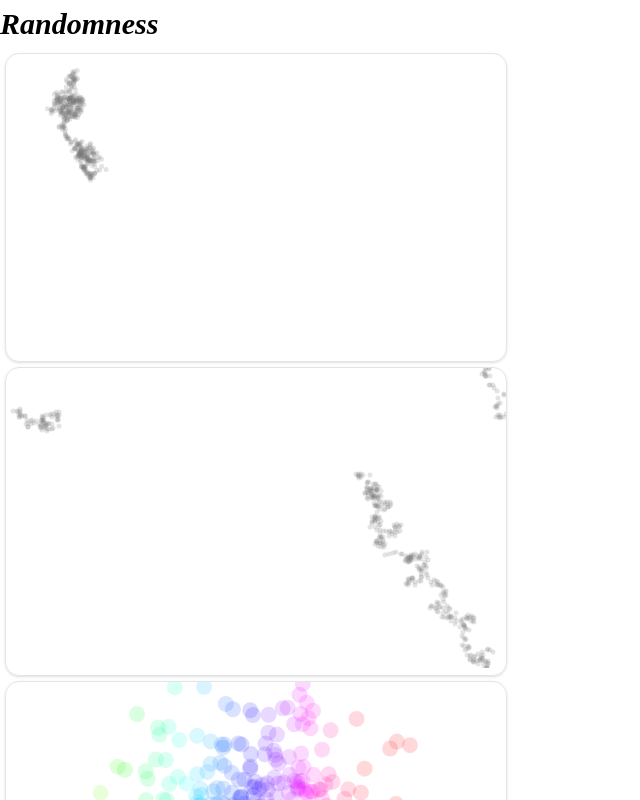
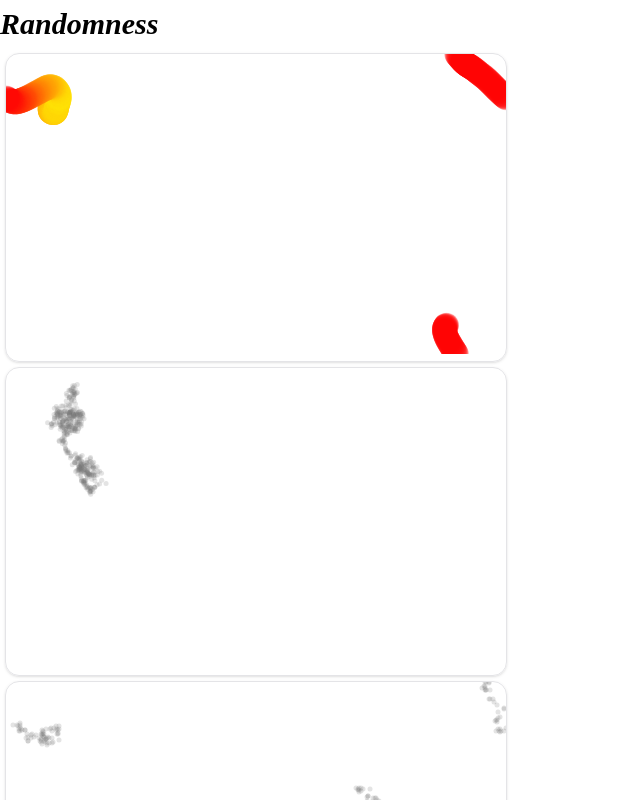
Before and after one commit to Unomars4/abstract, a Vue app: page /randomness in a window 1280 px wide. Shown: the top 800 px of the page, without its empty margins (0-640 px from the left). Built offline with nearby package versions, Linux system fonts and the light colour scheme; a web font is replaced by a local one.

Commit message:
feat: add perlin step-size walker and sketch

```diff
--- a/src/domains/walker.ts
+++ b/src/domains/walker.ts
@@ -193,3 +193,38 @@ export class LevyFlightWalker extends Walker {
     }
   }
 }
+
+export class PerlinStepWalker extends Walker {
+  private tx: number;
+  private ty: number;
+  private radius: number;
+
+  constructor(sketch: p5) {
+    super(sketch, 'Perlin Step-size');
+    this.tx = 0;
+    this.ty = 5000;
+    this.radius = 25;
+  }
+
+  override show(): void {
+    const walkerColor = this.sketch.color(
+      `hsla(${Math.floor(this.x)}, 100%, 50%, 0.2)`,
+    );
+    this.sketch.fill(walkerColor);
+    this.sketch.noStroke();
+    this.sketch.circle(this.x, this.y, this.radius);
+  }
+
+  override step(): void {
+    const xStep = this.sketch.map(this.sketch.noise(this.tx), 0, 1, -1, 1),
+      yStep = this.sketch.map(this.sketch.noise(this.ty), 0, 1, -1, 1);
+
+    this.x += xStep;
+    this.y += yStep;
+
+    this.tx += 0.01;
+    this.ty += 0.01;
+
+    this.edgeOfCanvasReset();
+  }
+}
--- a/src/sketches/randomness.ts
+++ b/src/sketches/randomness.ts
@@ -5,6 +5,7 @@ import {
   DynamicWalker,
   GaussianWalker,
   LevyFlightWalker,
+  PerlinStepWalker,
   Walker,
 } from '@/domains/walker';
 import { SCREEN_HEIGHT, SCREEN_WIDTH } from './constants';
@@ -200,7 +201,27 @@ const CustomDistributionWalker = function (p: p5) {
   };
 };
 
+/**
+ * Sketch displaying Perlin noise randomness, Walker's step size is mapped to
+ * the result of the noise function.
+ */
+const PerlinStepSizeWalker = function (p: p5) {
+  let walker: PerlinStepWalker;
+
+  p.setup = function () {
+    p.background(255);
+    walker = new PerlinStepWalker(p);
+    p.createCanvas(SCREEN_WIDTH, SCREEN_HEIGHT);
+  };
+
+  p.draw = function () {
+    walker.step();
+    walker.show();
+  };
+};
+
 export default [
+  PerlinStepSizeWalker,
   CustomDistributionWalker,
   GaussianWalkerSketch,
   GaussianColorSplatter,
```
